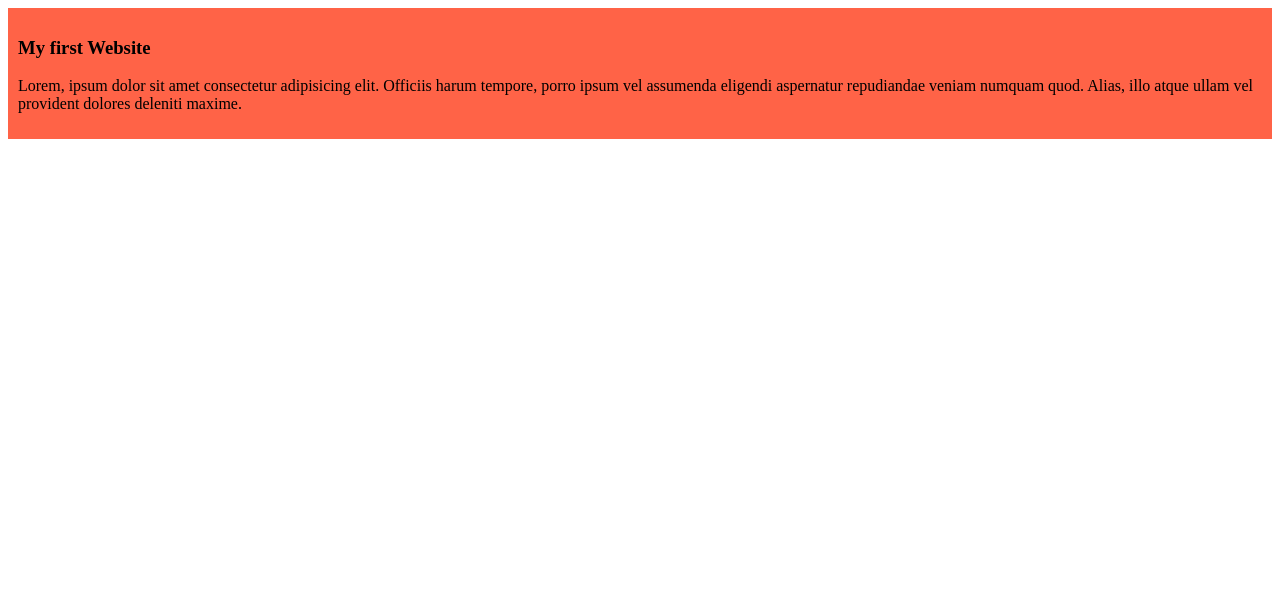
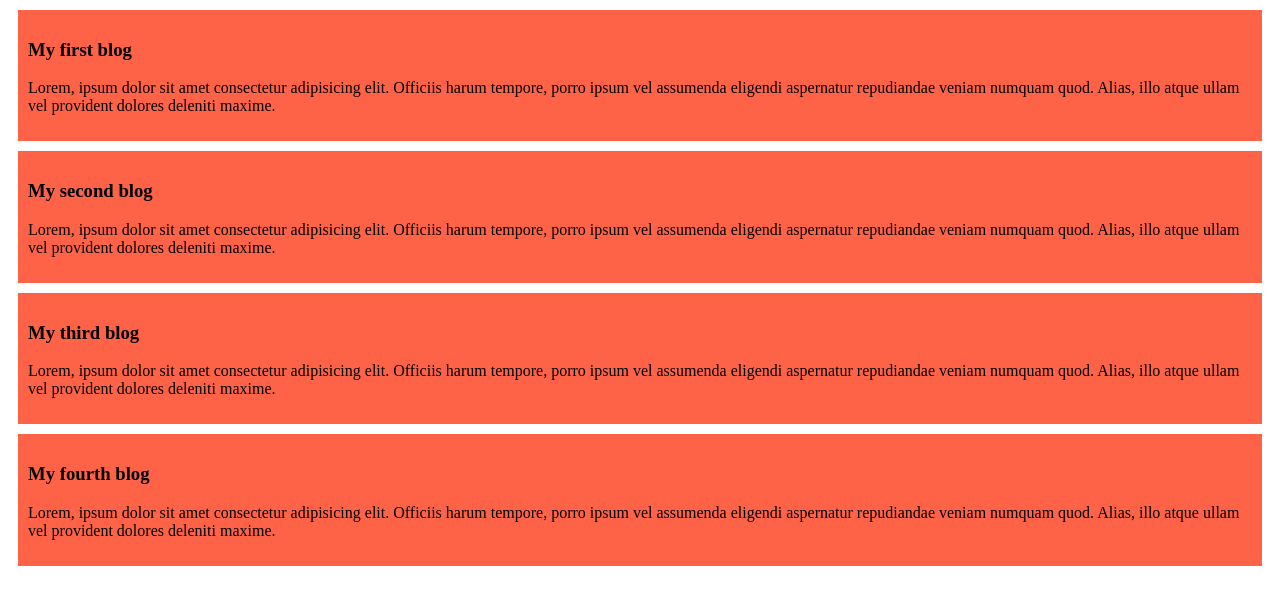
Before and after one commit to zeroxiru/MySimpleWebsite, a plain HTML site: page index.html in a window 1280 px wide. Drawn offline with Linux system fonts and the light colour scheme.

Commit message:
Adding 2nd, 3rd and fourth blog into website

```diff
--- a/index.html
+++ b/index.html
@@ -8,7 +8,19 @@
 </head>
 <body>
     <div>
-        <h3>My first Website</h3>
+        <h3>My first blog</h3>
+        <p> Lorem, ipsum dolor sit amet consectetur adipisicing elit. Officiis harum tempore, porro ipsum vel assumenda eligendi aspernatur repudiandae veniam numquam quod. Alias, illo atque ullam vel provident dolores deleniti maxime.</p>
+    </div>
+    <div>
+        <h3>My second blog</h3>
+        <p> Lorem, ipsum dolor sit amet consectetur adipisicing elit. Officiis harum tempore, porro ipsum vel assumenda eligendi aspernatur repudiandae veniam numquam quod. Alias, illo atque ullam vel provident dolores deleniti maxime.</p>
+    </div>
+    <div>
+        <h3>My third blog</h3>
+        <p> Lorem, ipsum dolor sit amet consectetur adipisicing elit. Officiis harum tempore, porro ipsum vel assumenda eligendi aspernatur repudiandae veniam numquam quod. Alias, illo atque ullam vel provident dolores deleniti maxime.</p>
+    </div>
+    <div>
+        <h3>My fourth blog</h3>
         <p> Lorem, ipsum dolor sit amet consectetur adipisicing elit. Officiis harum tempore, porro ipsum vel assumenda eligendi aspernatur repudiandae veniam numquam quod. Alias, illo atque ullam vel provident dolores deleniti maxime.</p>
     </div>
 </body>
--- a/styles/blog.css
+++ b/styles/blog.css
@@ -2,4 +2,5 @@ div
 {
     background-color: tomato;
     padding: 10px;
+    margin: 10px;
 }
```
